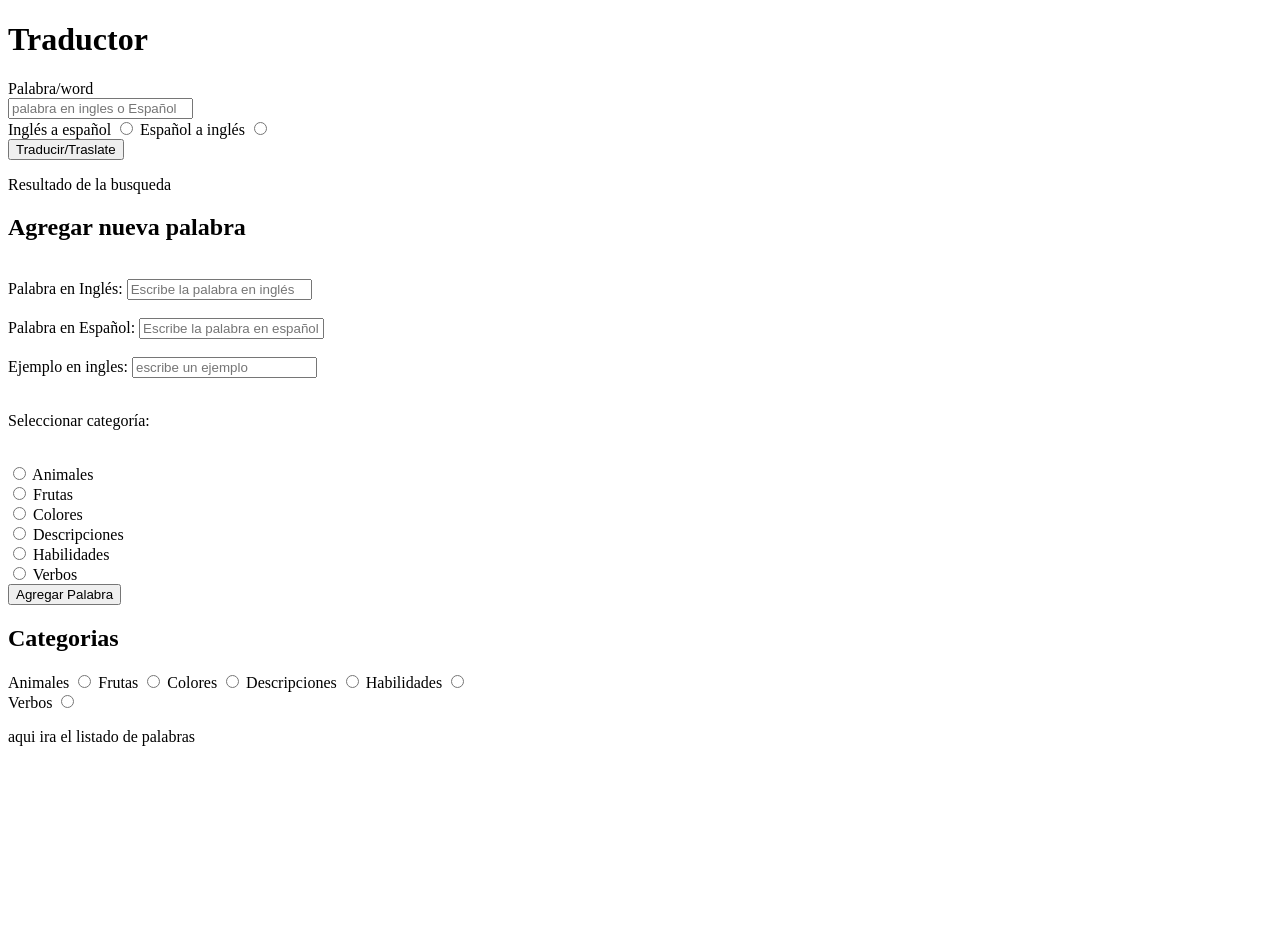
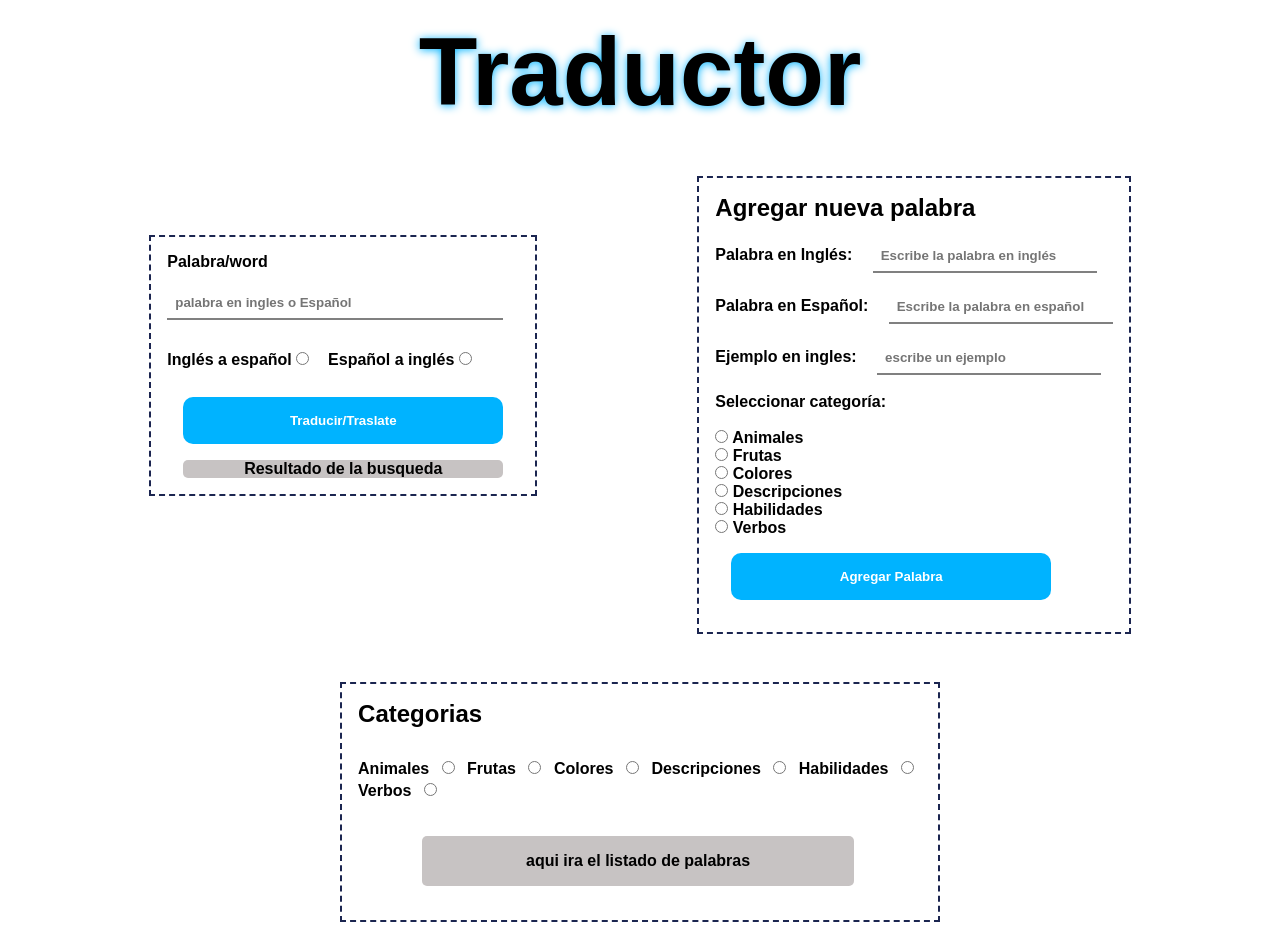
Before and after one commit to Julian-codee/Dictionary, a plain HTML site: page index.html in a window 1280 px wide. Before the commit the page ends 800 px from the top, so only its background shows below. Drawn offline with Linux system fonts and the light colour scheme; a script that the page names is missing.

Commit message:
Css del proyecto}

```diff
--- /dev/null
+++ b/css/index.css
@@ -0,0 +1,112 @@
+*{
+    margin: 0;
+    padding: 0;
+    font-family: sans-serif;
+    font-optical-sizing: auto;
+    font-weight: 700;
+    font-style: normal;
+}
+
+
+.card{
+    padding: 3rem;
+    flex-wrap: wrap;
+    margin: 2rem;
+    padding: 0;
+    display: flex;
+    justify-content: center;
+    align-items: center;
+    height: auto;
+    background-color: #ffffff;
+    color: rgb(0, 0, 0);
+}
+.card > div {
+    border:2px dashed  #1b2550;
+    padding: 1rem;
+}
+header{
+    color: rgb(0, 0, 0);
+    display: flex;
+    justify-content: center;
+    align-items: center;
+    height: 4rem;
+}
+
+ h1{
+    margin-top: 5rem;
+    text-shadow:  0 1px 10px  rgb(0, 179, 255) ;
+    font-size: 6rem;
+}
+.traductor{
+    margin: 0 10rem 0 0 ;
+}
+.traductor>input{
+    margin:1rem 0.9rem 1rem 0;
+}
+#word{
+    width: 20rem;
+    padding: 0.5rem;
+    border: 0;
+    border-bottom: 2px solid gray;
+}
+.result{
+    background-color: rgb(199, 195, 195);
+    border-radius: 5px;
+    display: flex;
+    justify-content: center;
+    align-items: center;
+    height:auto;
+    width: 20rem;
+    margin-left: 1rem;
+}
+.list-word{
+    margin-top: 3rem;
+}
+
+.list-word>h2{
+    margin-bottom: 2rem;
+
+}
+.list-word>input{
+    margin: 0 8px 8px 8px;
+}
+.container-list-word{
+    background-color: rgb(199, 195, 195);
+    border-radius: 5px;
+    display: flex;
+    justify-content: center;
+    align-items: center;
+    height: auto;
+    width: 25rem;
+    margin-top: 2rem;
+    margin-left: 4rem;
+    flex-wrap: wrap;
+    padding: 1rem;
+}
+button{
+    border: none;
+    background-color: rgb(0, 179, 255);
+    padding: 1rem;
+    margin: 1rem;
+    width: 20rem;
+    border-radius:10px ;
+    color:  white;
+    cursor: pointer;
+}
+button:hover{
+    background-color: white;
+    border: 1px solid rgb(0, 179, 255);
+    color:  rgb(0, 179, 255);
+    transition: .3s;
+}
+.add{
+    margin: 5rem 0 0   0;
+    gap: 2rem;
+}
+.add>input {
+    padding: .5rem;
+    border: 0;
+    border-bottom: 2px solid gray;
+    margin-left: 1rem;
+    width: 13rem;
+}
--- a/index.html
+++ b/index.html
@@ -4,7 +4,7 @@
     <meta charset="UTF-8">
     <meta name="viewport" content="width=device-width, initial-scale=1.0">
     <title>Dictionary</title>
-    <link rel="stylesheet" href="/style/style.css">
+    <link rel="stylesheet" href="css/index.css">
 </head>
 <body>
     <main>
```
